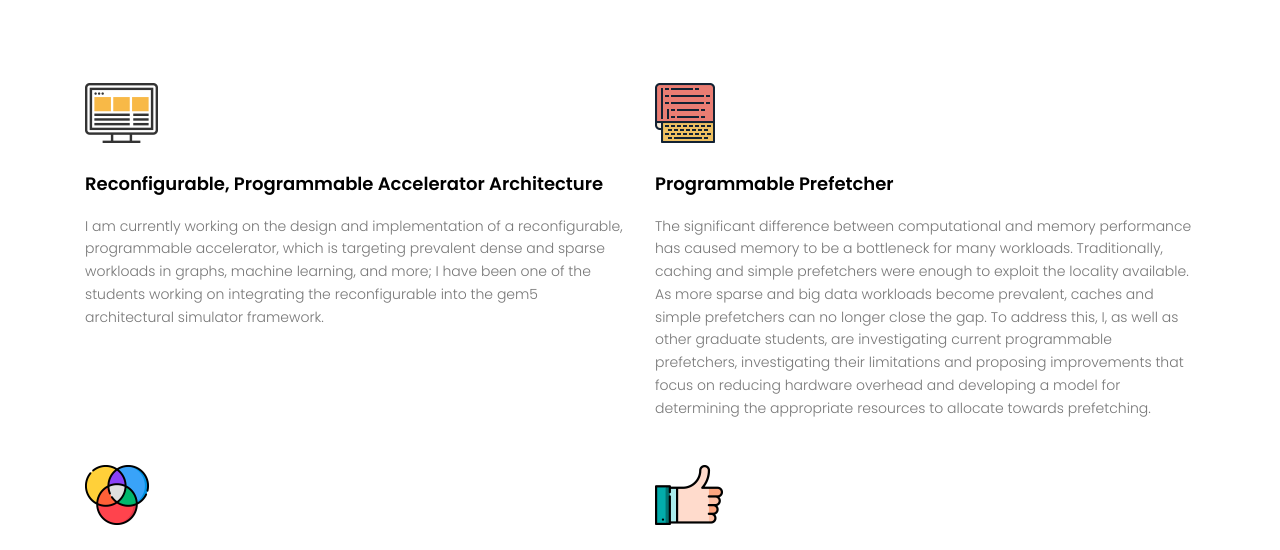
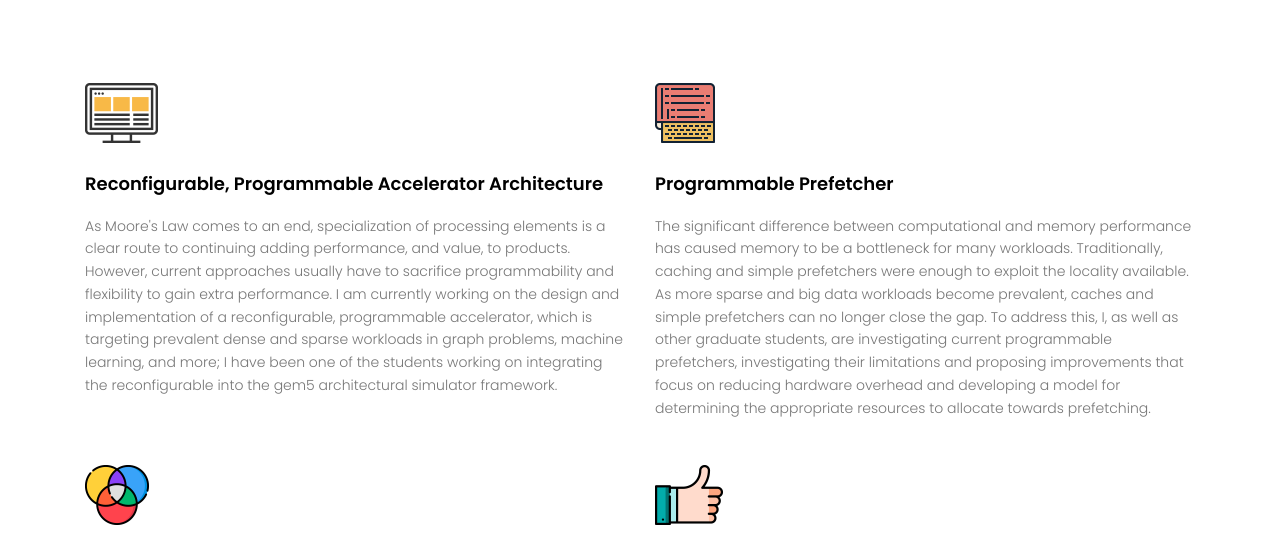
Before and after one commit to kyle-p-may/kyle-p-may.github.io, a plain HTML site: page index.html in a window 1280 px wide. Shown: the part 647-1197 px from the top of the page. Drawn offline with nearby package versions, Linux system fonts and the light colour scheme.

Commit message:
more for sdh

```diff
--- a/index.html
+++ b/index.html
@@ -102,7 +102,7 @@
 							<div class="dec">
 								<h4 class="mt-30"><a href="#">Reconfigurable, Programmable Accelerator Architecture</a></h4>
 								<p class="mt-20">
-									I am currently working on the design and implementation of a reconfigurable, programmable accelerator, which is targeting prevalent dense and sparse workloads in graphs, machine learning, and more; I have been one of the students working on integrating the reconfigurable into the gem5 architectural simulator framework.
+									As Moore's Law comes to an end, specialization of processing elements is a clear route to continuing adding performance, and value, to products. However, current approaches usually have to sacrifice programmability and flexibility to gain extra performance. I am currently working on the design and implementation of a reconfigurable, programmable accelerator, which is targeting prevalent dense and sparse workloads in graph problems, machine learning, and more; I have been one of the students working on integrating the reconfigurable into the gem5 architectural simulator framework.
 								</p>
 							</div>
 						</div>
```
